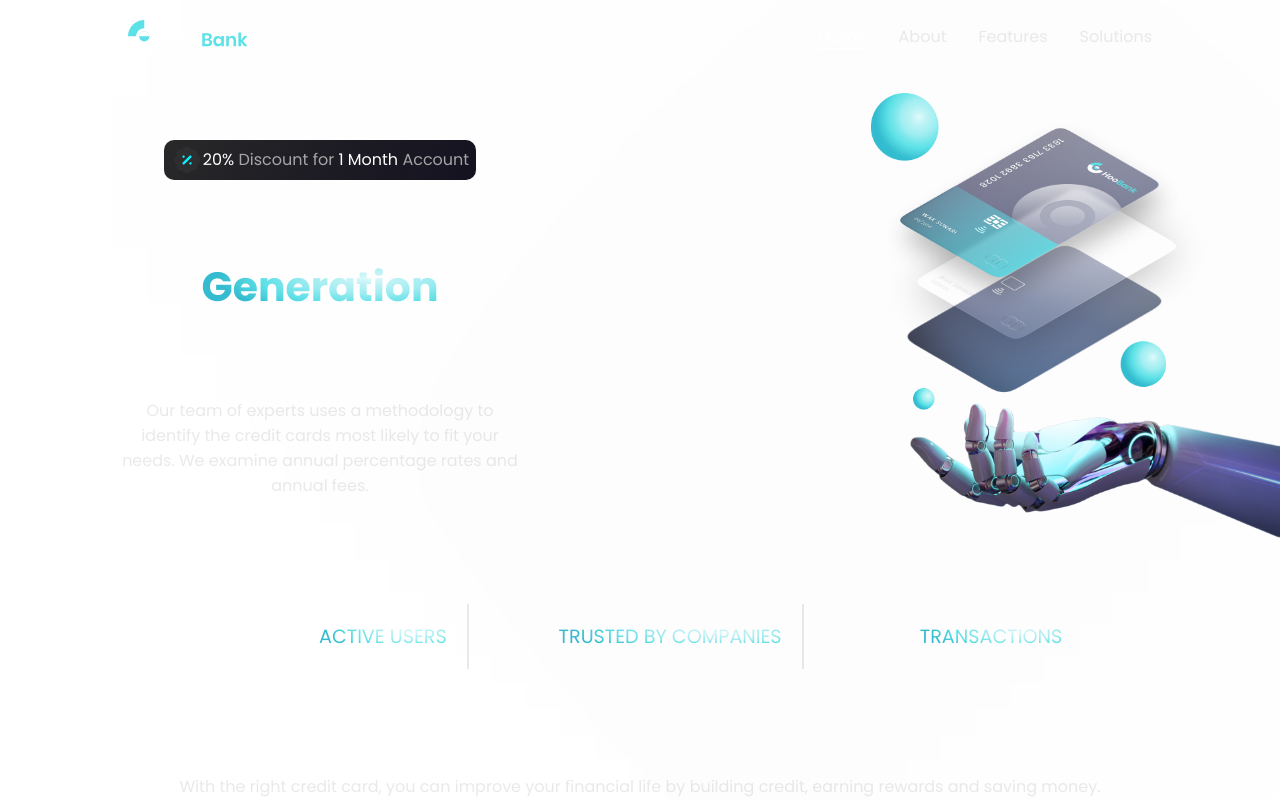
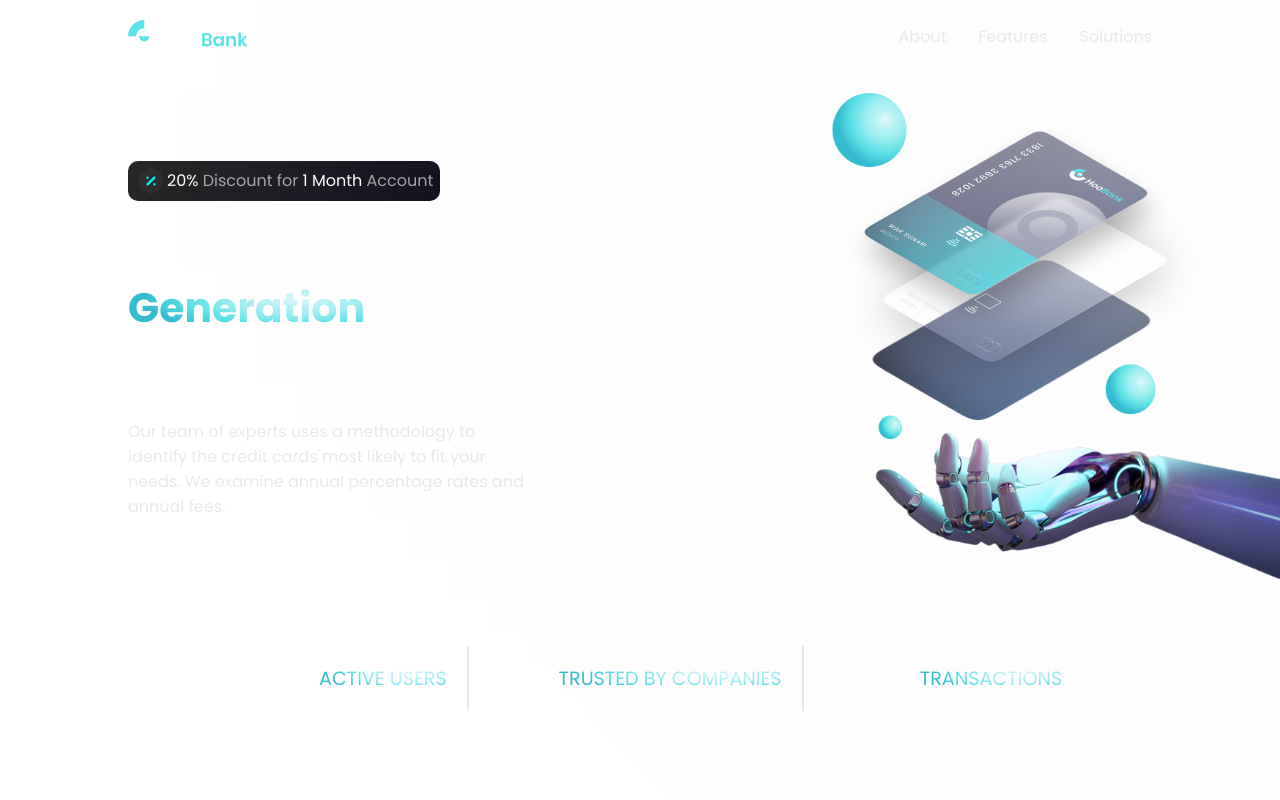
Before and after one commit to ChrisEs146/Bank-Landing, a React (Vite) app: page / in a window 1280 px wide. Shown: the top 800 px of the page. Built offline with nearby package versions, Linux system fonts and the light colour scheme.

Commit message:
Add: Media query at 765px

```diff
--- a/src/Components/Hero/Hero.css
+++ b/src/Components/Hero/Hero.css
@@ -94,4 +94,22 @@
   height: auto;
   width: 70%;
 }
+
+@media (min-width: 765px) {
+  .hero {
+    margin-left: 10%;
+  }
+
+  .hero__header {
+    display: block;
+    text-align: left;
+  }
+
+  .hero__discount-card {
+    margin: 0 0 1.5rem 0;
+  }
+
+  .hero__img img {
+    width: 85%;
+  }
 }
```
